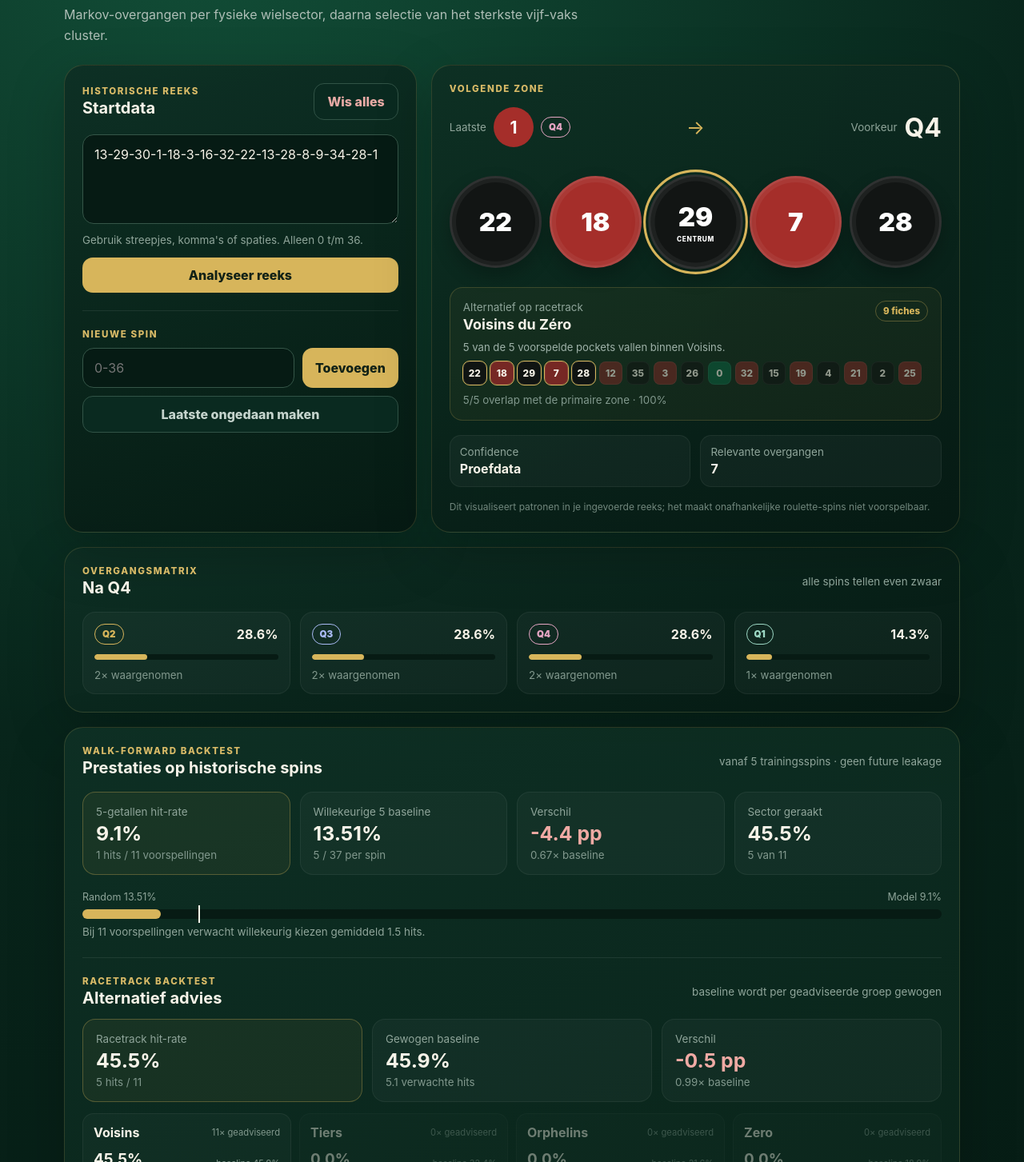
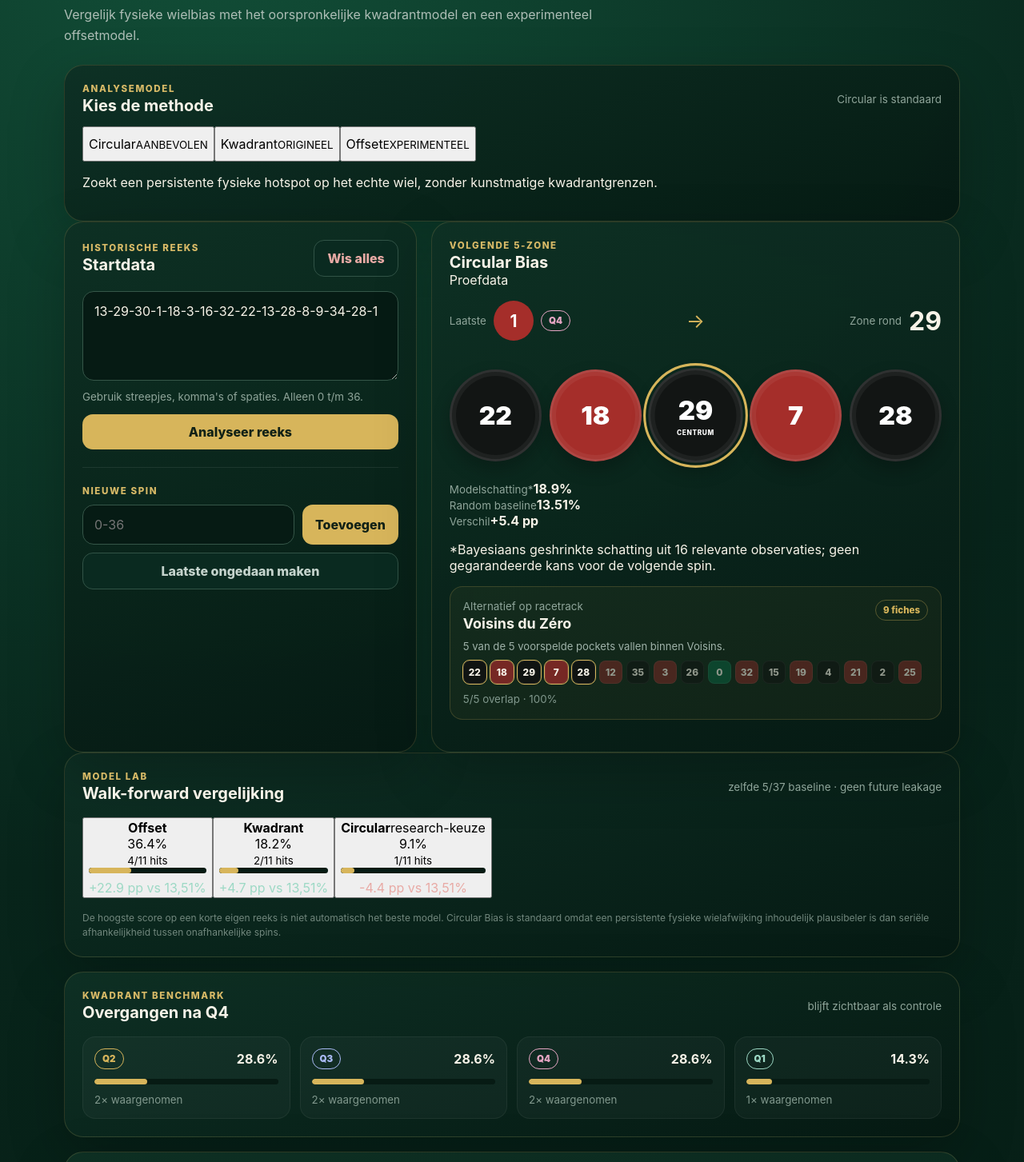
Before and after one commit to rvanheel/roulette-analyser, a Vue app: page / in a window 1280 px wide. Shown: the part 137-1590 px from the top of the page at 80% size. Built offline with nearby package versions, Linux system fonts and the light colour scheme.

Commit message:
Add model selector and comparison lab

```diff
--- a/src/App.vue
+++ b/src/App.vue
@@ -1,19 +1,25 @@
 <script setup lang="ts">
 import { computed, ref, watch } from 'vue'
-import { analyse, backtest, parseNumbers, rouletteColor, sectorOf, type Sector } from './roulette'
+import { MODEL_META, analyse, backtest, compareModels, parseNumbers, rouletteColor, sectorOf, type ModelId, type Sector } from './roulette'
 
 const STORAGE_KEY = 'roulette-analyser-history-v1'
+const MODEL_KEY = 'roulette-analyser-model-v1'
 const defaultHistory = [13,29,30,1,18,3,16,32,22,13,28,8,9,34,28,1]
 const stored = localStorage.getItem(STORAGE_KEY)
+const storedModel = localStorage.getItem(MODEL_KEY) as ModelId | null
 const history = ref<number[]>(stored ? JSON.parse(stored) : defaultHistory)
+const selectedModel = ref<ModelId>(storedModel && MODEL_META[storedModel] ? storedModel : 'circular')
 const bulkInput = ref(history.value.join('-'))
 const nextNumber = ref('')
 const error = ref('')
-const prediction = computed(() => analyse(history.value))
-const backtestResult = computed(() => backtest(history.value, 5))
+const prediction = computed(() => analyse(history.value, selectedModel.value))
+const backtestResult = computed(() => backtest(history.value, 5, selectedModel.value))
+const modelComparison = computed(() => compareModels(history.value, 5))
 const recentBacktestRows = computed(() => backtestResult.value.rows.slice(-12).reverse())
+const modelIds: ModelId[] = ['circular', 'quadrant', 'offset']
 
 watch(history, value => localStorage.setItem(STORAGE_KEY, JSON.stringify(value)), { deep: true })
+watch(selectedModel, value => localStorage.setItem(MODEL_KEY, value))
 
 const sectorClass = (sector: Sector) => `sector-${sector.toLowerCase()}`
 const signed = (value: number) => `${value >= 0 ? '+' : ''}${value.toFixed(1)}`
@@ -62,10 +68,30 @@ function reset() {
       <div>
         <p class="eyebrow">EUROPEES ROULETTEWIEL · 37 VAKKEN</p>
         <h1>Roulette Analyser</h1>
-        <p class="sub">Markov-overgangen per fysieke wielsector, daarna selectie van het sterkste vijf-vaks cluster.</p>
+        <p class="sub">Vergelijk fysieke wielbias met het oorspronkelijke kwadrantmodel en een experimenteel offsetmodel.</p>
       </div>
       <div class="status-pill">{{ history.length }} spins</div>
     </header>
+
+    <section class="model-switch-wrap card">
+      <div class="card-title-row compact-row">
+        <div><p class="label">Analysemodel</p><h2>Kies de methode</h2></div>
+        <span class="muted">Circular is standaard</span>
+      </div>
+      <div class="model-switch">
+        <button
+          v-for="modelId in modelIds"
+          :key="modelId"
+          class="model-button"
+          :class="{ active: selectedModel === modelId }"
+          @click="selectedModel = modelId"
+        >
+          <span>{{ MODEL_META[modelId].shortName }}</span>
+          <small>{{ modelId === 'circular' ? 'AANBEVOLEN' : modelId === 'offset' ? 'EXPERIMENTEEL' : 'ORIGINEEL' }}</small>
+        </button>
+      </div>
+      <p class="model-description">{{ MODEL_META[selectedModel].description }}</p>
+    </section>
 
     <section class="grid">
       <article class="card">
@@ -73,11 +99,9 @@ function reset() {
           <div><p class="label">Historische reeks</p><h2>Startdata</h2></div>
           <button class="ghost danger" @click="reset">Wis alles</button>
         </div>
-
         <textarea v-model="bulkInput" rows="4" placeholder="13-29-30-1-18-3..." />
         <p class="hint">Gebruik streepjes, komma's of spaties. Alleen 0 t/m 36.</p>
         <button class="primary full" @click="applyHistory">Analyseer reeks</button>
-
         <div class="divider" />
         <p class="label">Nieuwe spin</p>
         <form class="new-spin" @submit.prevent="addNumber">
@@ -89,7 +113,11 @@ function reset() {
       </article>
 
       <article v-if="prediction" class="card prediction-card">
-        <p class="label">Volgende zone</p>
+        <div class="prediction-heading">
+          <div><p class="label">Volgende 5-zone</p><h2>{{ prediction.modelName }}</h2></div>
+          <span class="model-badge">{{ prediction.confidence }}</span>
+        </div>
+
         <div class="prediction-top">
           <div class="last-block">
             <span class="muted">Laatste</span>
@@ -97,7 +125,7 @@ function reset() {
             <span class="sector-badge" :class="sectorClass(prediction.currentSector)">{{ prediction.currentSector }}</span>
           </div>
           <div class="arrow">→</div>
-          <div class="pred-sector"><span class="muted">Voorkeur</span><strong>{{ prediction.predictedSector }}</strong></div>
+          <div class="pred-sector"><span class="muted">Zone rond</span><strong>{{ prediction.center }}</strong></div>
         </div>
 
         <div class="numbers">
@@ -106,31 +134,64 @@ function reset() {
           </div>
         </div>
 
+        <div class="probability-strip">
+          <div>
+            <span class="muted">Modelschatting*</span>
+            <strong>{{ prediction.estimatedProbability.toFixed(1) }}%</strong>
+          </div>
+          <div>
+            <span class="muted">Random baseline</span>
+            <strong>{{ prediction.baselineProbability.toFixed(2) }}%</strong>
+          </div>
+          <div :class="prediction.probabilityDelta >= 0 ? 'positive-text' : 'negative-text'">
+            <span class="muted">Verschil</span>
+            <strong>{{ signed(prediction.probabilityDelta) }} pp</strong>
+          </div>
+        </div>
+        <p class="estimate-note">*Bayesiaans geshrinkte schatting uit {{ prediction.sampleSize }} relevante observaties; geen gegarandeerde kans voor de volgende spin.</p>
+
         <div class="racetrack-alternative">
           <div class="alternative-head">
-            <div>
-              <span class="muted">Alternatief op racetrack</span>
-              <strong>{{ prediction.alternative.name }}</strong>
-            </div>
+            <div><span class="muted">Alternatief op racetrack</span><strong>{{ prediction.alternative.name }}</strong></div>
             <span class="alt-chip-count">{{ prediction.alternative.chips }} fiches</span>
           </div>
           <p>{{ prediction.alternative.reason }}</p>
           <div class="alternative-numbers">
             <span v-for="n in prediction.alternative.numbers" :key="n" :class="[{ overlap: prediction.alternative.overlap.includes(n) }, `alt-${rouletteColor(n)}`]">{{ n }}</span>
           </div>
-          <small>{{ prediction.alternative.overlapCount }}/5 overlap met de primaire zone · {{ prediction.alternative.overlapPercentage.toFixed(0) }}%</small>
+          <small>{{ prediction.alternative.overlapCount }}/5 overlap · {{ prediction.alternative.overlapPercentage.toFixed(0) }}%</small>
         </div>
-
-        <div class="confidence">
-          <div><span class="muted">Confidence</span><strong>{{ prediction.confidence }}</strong></div>
-          <div><span class="muted">Relevante overgangen</span><strong>{{ prediction.relevantTransitions }}</strong></div>
-        </div>
-        <p class="disclaimer">Dit visualiseert patronen in je ingevoerde reeks; het maakt onafhankelijke roulette-spins niet voorspelbaar.</p>
       </article>
     </section>
 
+    <section v-if="modelComparison.length" class="card model-lab">
+      <div class="card-title-row">
+        <div><p class="label">Model Lab</p><h2>Walk-forward vergelijking</h2></div>
+        <span class="muted">zelfde 5/37 baseline · geen future leakage</span>
+      </div>
+      <div class="model-grid">
+        <button
+          v-for="model in modelComparison"
+          :key="model.modelId"
+          class="model-stat-card"
+          :class="{ active: selectedModel === model.modelId }"
+          @click="selectedModel = model.modelId"
+        >
+          <div class="model-stat-head">
+            <strong>{{ model.shortName }}</strong>
+            <span v-if="model.recommended">research-keuze</span>
+          </div>
+          <div class="model-rate">{{ model.hitRate.toFixed(1) }}%</div>
+          <small>{{ model.hits }}/{{ model.predictions }} hits</small>
+          <div class="bar"><i :style="{ width: `${Math.min(model.hitRate, 100)}%` }" /></div>
+          <div class="model-delta" :class="model.delta >= 0 ? 'hit' : 'miss'">{{ signed(model.delta) }} pp vs 13,51%</div>
+        </button>
+      </div>
+      <p class="disclaimer">De hoogste score op een korte eigen reeks is niet automatisch het beste model. Circular Bias is standaard omdat een persistente fysieke wielafwijking inhoudelijk plausibeler is dan seriële afhankelijkheid tussen onafhankelijke spins.</p>
+    </section>
+
     <section v-if="prediction" class="card stats-card">
-      <div class="card-title-row"><div><p class="label">Overgangsmatrix</p><h2>Na {{ prediction.currentSector }}</h2></div><span class="muted">alle spins tellen even zwaar</span></div>
+      <div class="card-title-row"><div><p class="label">Kwadrant benchmark</p><h2>Overgangen na {{ prediction.currentSector }}</h2></div><span class="muted">blijft zichtbaar als controle</span></div>
       <div class="sector-stats">
         <div v-for="stat in prediction.sectorStats" :key="stat.sector" class="sector-stat">
           <div class="stat-head"><span class="sector-badge" :class="sectorClass(stat.sector)">{{ stat.sector }}</span><strong>{{ stat.percentage.toFixed(1) }}%</strong></div>
@@ -142,37 +203,33 @@ function reset() {
 
     <section v-if="backtestResult.predictions" class="card backtest-card">
       <div class="card-title-row">
-        <div><p class="label">Walk-forward backtest</p><h2>Prestaties op historische spins</h2></div>
-        <span class="muted">vanaf 5 trainingsspins · geen future leakage</span>
+        <div><p class="label">Actief model backtest</p><h2>{{ backtestResult.modelName }}</h2></div>
+        <span class="muted">vanaf 5 trainingsspins</span>
       </div>
 
       <div class="backtest-kpis">
-        <div class="kpi hero-kpi"><span class="muted">5-getallen hit-rate</span><strong>{{ backtestResult.hitRate.toFixed(1) }}%</strong><small>{{ backtestResult.hits }} hits / {{ backtestResult.predictions }} voorspellingen</small></div>
-        <div class="kpi"><span class="muted">Willekeurige 5 baseline</span><strong>{{ backtestResult.randomHitRate.toFixed(2) }}%</strong><small>5 / 37 per spin</small></div>
+        <div class="kpi hero-kpi"><span class="muted">5-getallen hit-rate</span><strong>{{ backtestResult.hitRate.toFixed(1) }}%</strong><small>{{ backtestResult.hits }} / {{ backtestResult.predictions }}</small></div>
+        <div class="kpi"><span class="muted">Random 5 baseline</span><strong>{{ backtestResult.randomHitRate.toFixed(2) }}%</strong><small>5 / 37</small></div>
         <div class="kpi" :class="backtestResult.percentagePointDelta >= 0 ? 'positive' : 'negative'"><span class="muted">Verschil</span><strong>{{ signed(backtestResult.percentagePointDelta) }} pp</strong><small>{{ backtestResult.relativeLift.toFixed(2) }}× baseline</small></div>
-        <div class="kpi"><span class="muted">Sector geraakt</span><strong>{{ backtestResult.sectorHitRate.toFixed(1) }}%</strong><small>{{ backtestResult.sectorHits }} van {{ backtestResult.predictions }}</small></div>
+        <div class="kpi"><span class="muted">Zone-sector geraakt</span><strong>{{ backtestResult.sectorHitRate.toFixed(1) }}%</strong><small>{{ backtestResult.sectorHits }} van {{ backtestResult.predictions }}</small></div>
       </div>
 
       <div class="baseline-track">
-        <div class="baseline-labels"><span>Random {{ backtestResult.randomHitRate.toFixed(2) }}%</span><span>Model {{ backtestResult.hitRate.toFixed(1) }}%</span></div>
+        <div class="baseline-labels"><span>Random {{ backtestResult.randomHitRate.toFixed(2) }}%</span><span>{{ backtestResult.modelName }} {{ backtestResult.hitRate.toFixed(1) }}%</span></div>
         <div class="baseline-bar"><i class="random-mark" :style="{ left: `${Math.min(backtestResult.randomHitRate, 100)}%` }" /><b :style="{ width: `${Math.min(backtestResult.hitRate, 100)}%` }" /></div>
         <p class="hint">Bij {{ backtestResult.predictions }} voorspellingen verwacht willekeurig kiezen gemiddeld {{ backtestResult.expectedRandomHits.toFixed(1) }} hits.</p>
       </div>
 
       <div class="racetrack-backtest">
-        <div class="card-title-row compact-row">
-          <div><p class="label">Racetrack backtest</p><h2>Alternatief advies</h2></div>
-          <span class="muted">baseline wordt per geadviseerde groep gewogen</span>
-        </div>
+        <div class="card-title-row compact-row"><div><p class="label">Racetrack backtest</p><h2>Alternatief advies</h2></div><span class="muted">baseline per groep gewogen</span></div>
         <div class="backtest-kpis racetrack-kpis">
-          <div class="kpi hero-kpi"><span class="muted">Racetrack hit-rate</span><strong>{{ backtestResult.racetrackHitRate.toFixed(1) }}%</strong><small>{{ backtestResult.racetrackHits }} hits / {{ backtestResult.predictions }}</small></div>
-          <div class="kpi"><span class="muted">Gewogen baseline</span><strong>{{ backtestResult.racetrackExpectedRate.toFixed(1) }}%</strong><small>{{ backtestResult.racetrackExpectedHits.toFixed(1) }} verwachte hits</small></div>
+          <div class="kpi hero-kpi"><span class="muted">Racetrack hit-rate</span><strong>{{ backtestResult.racetrackHitRate.toFixed(1) }}%</strong><small>{{ backtestResult.racetrackHits }} / {{ backtestResult.predictions }}</small></div>
+          <div class="kpi"><span class="muted">Gewogen baseline</span><strong>{{ backtestResult.racetrackExpectedRate.toFixed(1) }}%</strong><small>{{ backtestResult.racetrackExpectedHits.toFixed(1) }} verwacht</small></div>
           <div class="kpi" :class="backtestResult.racetrackDelta >= 0 ? 'positive' : 'negative'"><span class="muted">Verschil</span><strong>{{ signed(backtestResult.racetrackDelta) }} pp</strong><small>{{ backtestResult.racetrackRelativeLift.toFixed(2) }}× baseline</small></div>
         </div>
-
         <div class="racetrack-stat-grid">
           <div v-for="stat in backtestResult.racetrackStats" :key="stat.name" class="racetrack-stat" :class="{ inactive: !stat.predictions }">
-            <div><strong>{{ stat.shortName }}</strong><span>{{ stat.predictions }}× geadviseerd</span></div>
+            <div><strong>{{ stat.shortName }}</strong><span>{{ stat.predictions }}×</span></div>
             <div class="racetrack-rates"><b>{{ stat.hitRate.toFixed(1) }}%</b><small>baseline {{ stat.baseline.toFixed(1) }}%</small></div>
             <div class="bar"><i :style="{ width: `${Math.min(stat.hitRate, 100)}%` }" /></div>
             <small>{{ stat.hits }} hits · {{ signed(stat.delta) }} pp</small>
@@ -182,7 +239,7 @@ function reset() {
 
       <div class="backtest-table-wrap">
         <table class="backtest-table">
-          <thead><tr><th>Werkelijk</th><th>Sector</th><th>5-zone</th><th>5-resultaat</th><th>Racetrack</th><th>Alt.</th></tr></thead>
+          <thead><tr><th>Werkelijk</th><th>Zone</th><th>5-zone</th><th>5-resultaat</th><th>Racetrack</th><th>Alt.</th></tr></thead>
           <tbody>
             <tr v-for="row in recentBacktestRows" :key="row.index">
               <td><span class="mini-ball table-ball" :class="`num-${rouletteColor(row.actual)}`">{{ row.actual }}</span> <small>{{ row.actualSector }}</small></td>
@@ -195,7 +252,7 @@ function reset() {
           </tbody>
         </table>
       </div>
-      <p class="disclaimer">De racetrack-groepen hebben verschillende aantallen nummers. Daarom vergelijken we niet met één vaste baseline, maar met de dekking van de groep die op elke historische spin daadwerkelijk geadviseerd werd.</p>
+      <p class="disclaimer">Een historische voorsprong bewijst geen voorspelbaar roulettevoordeel. Gebruik vooral langere reeksen van hetzelfde fysieke wiel en let op regimewissels, tafelwissels of onderhoud.</p>
     </section>
 
     <section v-if="history.length" class="card history-card">
```
